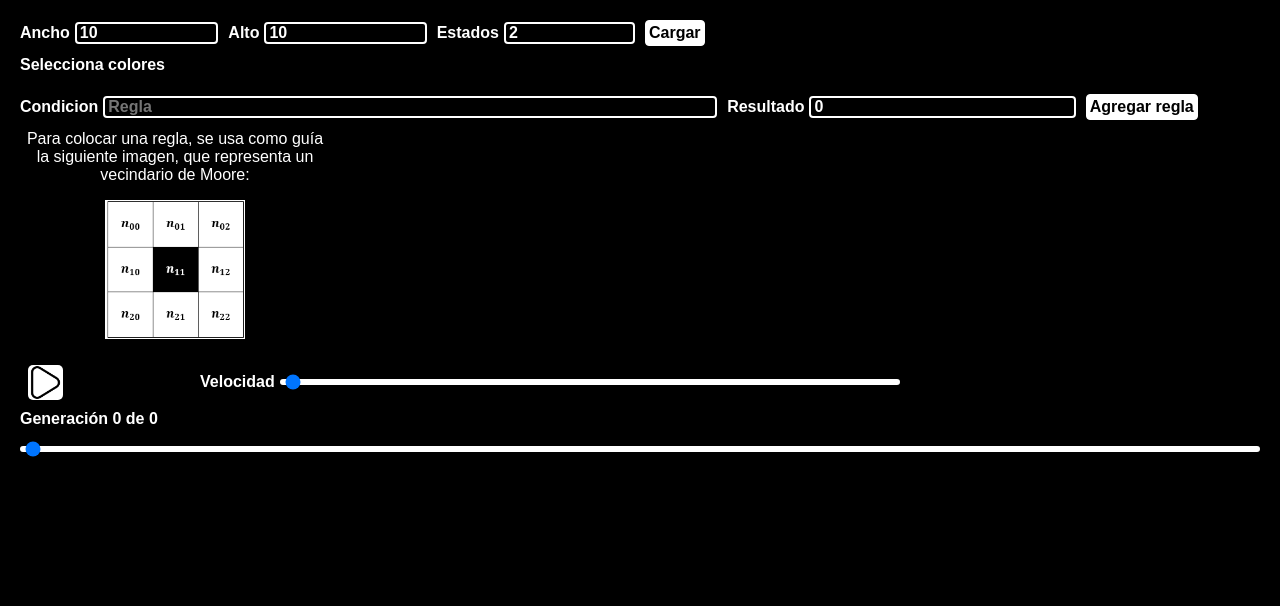
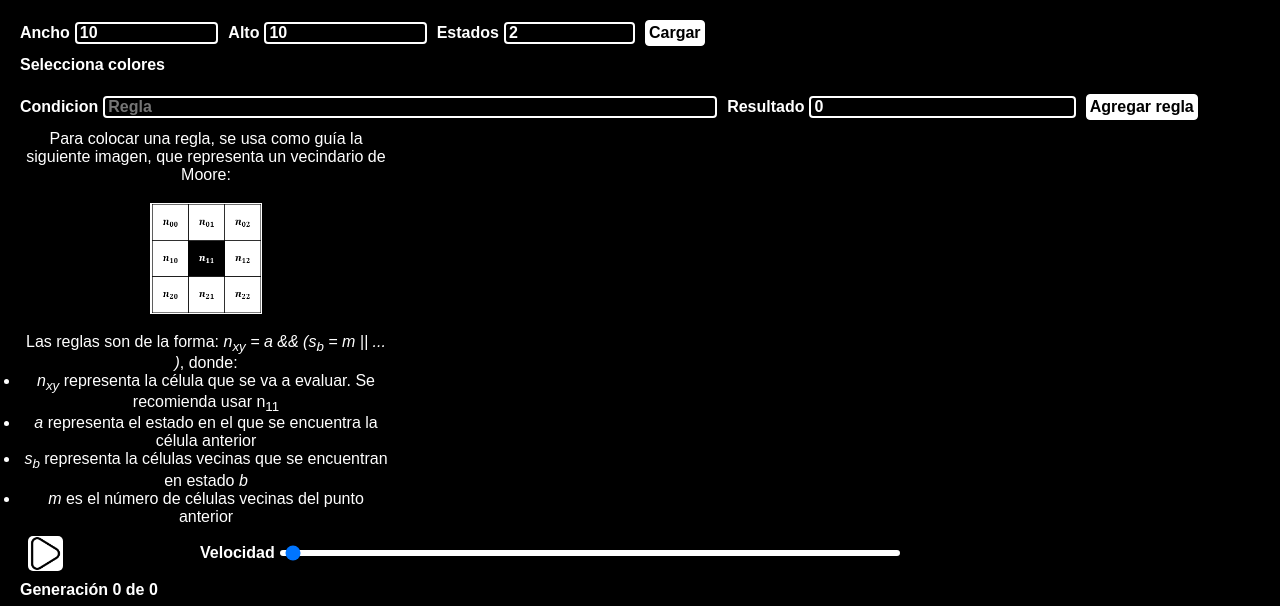
Before and after one commit to luis-ale-117/DistribCell-back, a Flask app: page / in a window 1280 px wide. Shown: the part 75-681 px from the top of the page. Run offline with Flask 3, Linux system fonts and the light colour scheme.

Commit message:
Actualizada la guía de inserción de reglas en Inicio

```diff
--- a/static/styles/inicio.css
+++ b/static/styles/inicio.css
@@ -242,13 +242,13 @@
     display: grid;
     background: none;
     margin-right: 5%;
-    width: 25%;
+    width: 30%;
     justify-content: center;
     place-items: center;
     text-align: center;
 }
 
 .infoTip img{
-    width: 45%;
+    width: 30%;
     padding: 5% 0;
 }
--- a/templates/inicio.html
+++ b/templates/inicio.html
@@ -59,6 +59,19 @@
             <p>Para colocar una regla, se usa como guía la siguiente imagen,
                 que representa un vecindario de Moore:</p>
             <img src="{{ url_for('static', filename='imgs/moore.png') }}">
+            <p>
+                Las reglas son de la forma: <i>n<sub>xy</sub> = a && (s<sub>b</sub> = m || ... )</i>, donde:<br>
+                <ul>
+                    <li><i>n<sub>xy</sub></i> representa la célula que se va a evaluar. Se recomienda usar n<sub>11</sub></li>
+                    <li><i>a</i> representa el estado en el que se encuentra la célula anterior</li>
+                    <li><i>s<sub>b</sub></i> representa la células vecinas que se encuentran en estado <i>b</i></li>
+                    <li><i>m</i> es el número de células vecinas del punto anterior</li>
+                </ul>
+            </p>
+            <!-- <p>Donde:<br> n<sub>xy</sub> representa la célula que se va a evaluar y su estado inicial
+                <br>
+                s<sub>n</sub> es el número de vecinos en el estado <i>n</i>
+            </p> -->
         </div>
     <div class="divTabEstados divListaReglas">
         <table id="listaReglas">
```
